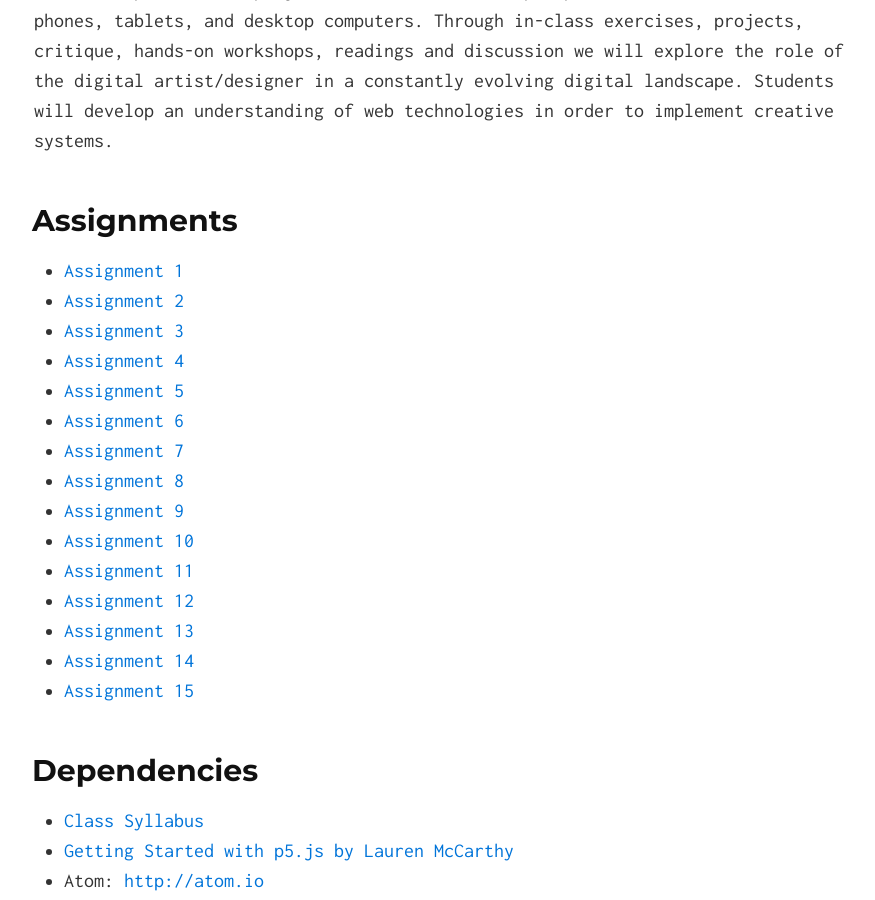
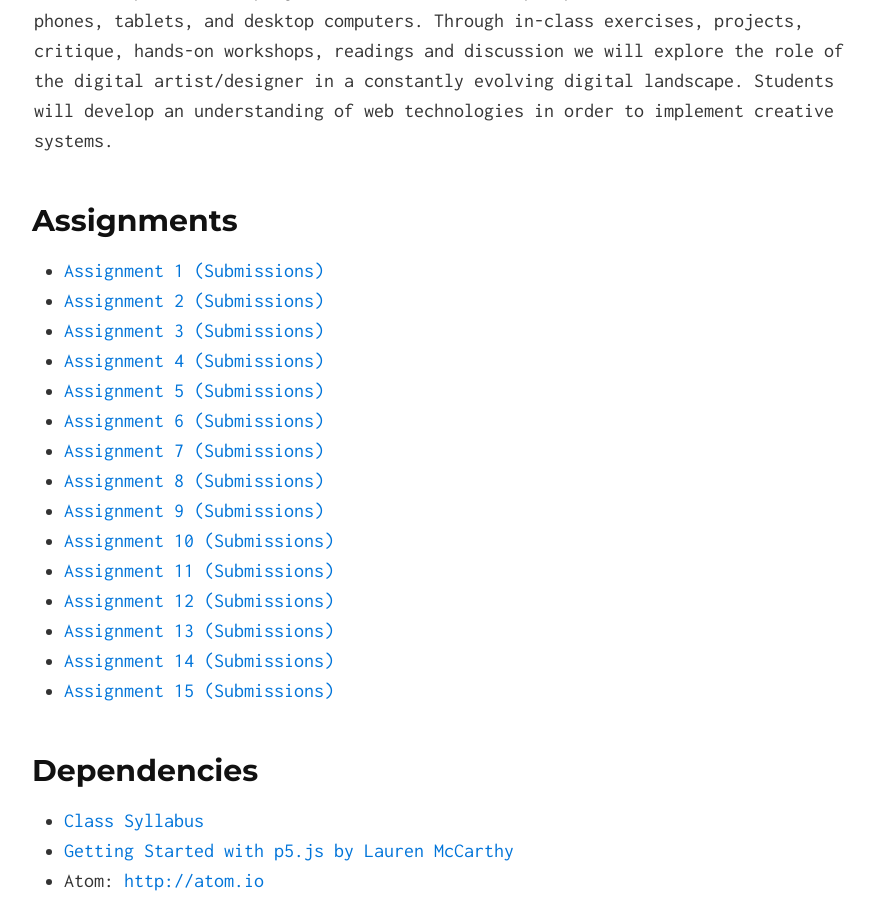
Before and after one commit to lsudigitalart/lsudigitalart.github.io, a Jekyll site: the page built from 2210/index.md, in a window 1280 px wide and 900 px high, scrolled down 364 px. Shown: the whole window, without its empty margins (186-1061 px from the left). Built offline with Jekyll 4.4.1, drawn with Linux system fonts in a browser that asks for light colours.

Commit message:
subsmissions

```diff
--- a/2210/index.md
+++ b/2210/index.md
@@ -5,21 +5,21 @@ layout: default
 ART 2210 Creative Coding is an applied course that focuses on creating internet based projects that impact media and culture. Students will learn current web design and development workflows with an emphasis on networked interaction and visualization. Current trends in online media will be examined with special attention paid to how projects can exist on multiple platforms such as mobile phones, tablets, and desktop computers. Through in-class exercises, projects, critique, hands-on workshops, readings and discussion we will explore the role of the digital artist/designer in a constantly evolving digital landscape. Students will develop an understanding of web technologies in order to implement creative systems.
 
 ## Assignments
-- [Assignment 1](https://github.com/lsudigitalart/lsuart2210-hw-01)
-- [Assignment 2](https://github.com/lsudigitalart/2210hw2)
-- [Assignment 3](https://github.com/lsudigitalart/2210hw3)
-- [Assignment 4](https://github.com/lsudigitalart/2210hw4)
-- [Assignment 5](https://github.com/lsudigitalart/2210hw5)
-- [Assignment 6](https://github.com/lsudigitalart/2210hw6)
-- [Assignment 7](https://github.com/lsudigitalart/2210hw7)
-- [Assignment 8](https://github.com/lsudigitalart/2210hw8)
-- [Assignment 9](https://github.com/lsudigitalart/2210hw9)
-- [Assignment 10](https://github.com/lsudigitalart/2210hw10)
-- [Assignment 11](https://github.com/lsudigitalart/2210hw11)
-- [Assignment 12](https://github.com/lsudigitalart/2210hw12)
-- [Assignment 13](https://github.com/lsudigitalart/2210hw13)
-- [Assignment 14](https://github.com/lsudigitalart/2210hw14)
-- [Assignment 15](https://github.com/lsudigitalart/2210hw15)
+- [Assignment 1](https://github.com/lsudigitalart/lsuart2210-hw-01) [(Submissions)](https://github.com/lsudigitalart?utf8=%E2%9C%93&query=hw-01)
+- [Assignment 2](https://github.com/lsudigitalart/2210hw2) [(Submissions)](https://github.com/lsudigitalart?utf8=%E2%9C%93&query=hw2)
+- [Assignment 3](https://github.com/lsudigitalart/2210hw3) [(Submissions)](https://github.com/lsudigitalart?utf8=%E2%9C%93&query=hw3)
+- [Assignment 4](https://github.com/lsudigitalart/2210hw4) [(Submissions)](https://github.com/lsudigitalart?utf8=%E2%9C%93&query=hw4)
+- [Assignment 5](https://github.com/lsudigitalart/2210hw5) [(Submissions)](https://github.com/lsudigitalart?utf8=%E2%9C%93&query=hw5)
+- [Assignment 6](https://github.com/lsudigitalart/2210hw6) [(Submissions)](https://github.com/lsudigitalart?utf8=%E2%9C%93&query=hw6)
+- [Assignment 7](https://github.com/lsudigitalart/2210hw7) [(Submissions)](https://github.com/lsudigitalart?utf8=%E2%9C%93&query=hw7)
+- [Assignment 8](https://github.com/lsudigitalart/2210hw8) [(Submissions)](https://github.com/lsudigitalart?utf8=%E2%9C%93&query=hw8)
+- [Assignment 9](https://github.com/lsudigitalart/2210hw9) [(Submissions)](https://github.com/lsudigitalart?utf8=%E2%9C%93&query=hw9)
+- [Assignment 10](https://github.com/lsudigitalart/2210hw10) [(Submissions)](https://github.com/lsudigitalart?utf8=%E2%9C%93&query=hw10)
+- [Assignment 11](https://github.com/lsudigitalart/2210hw11) [(Submissions)](https://github.com/lsudigitalart?utf8=%E2%9C%93&query=hw11)
+- [Assignment 12](https://github.com/lsudigitalart/2210hw12) [(Submissions)](https://github.com/lsudigitalart?utf8=%E2%9C%93&query=hw12)
+- [Assignment 13](https://github.com/lsudigitalart/2210hw13) [(Submissions)](https://github.com/lsudigitalart?utf8=%E2%9C%93&query=hw13)
+- [Assignment 14](https://github.com/lsudigitalart/2210hw14) [(Submissions)](https://github.com/lsudigitalart?utf8=%E2%9C%93&query=hw14)
+- [Assignment 15](https://github.com/lsudigitalart/2210hw15) [(Submissions)](https://github.com/lsudigitalart?utf8=%E2%9C%93&query=hw15)
 
 ## Dependencies
 - [Class Syllabus](https://docs.google.com/document/d/1yk3bP_PSSpOtV43bXvR_NRi34WBWfM9RBCf83GoEyjQ/edit?usp=sharing)
```
